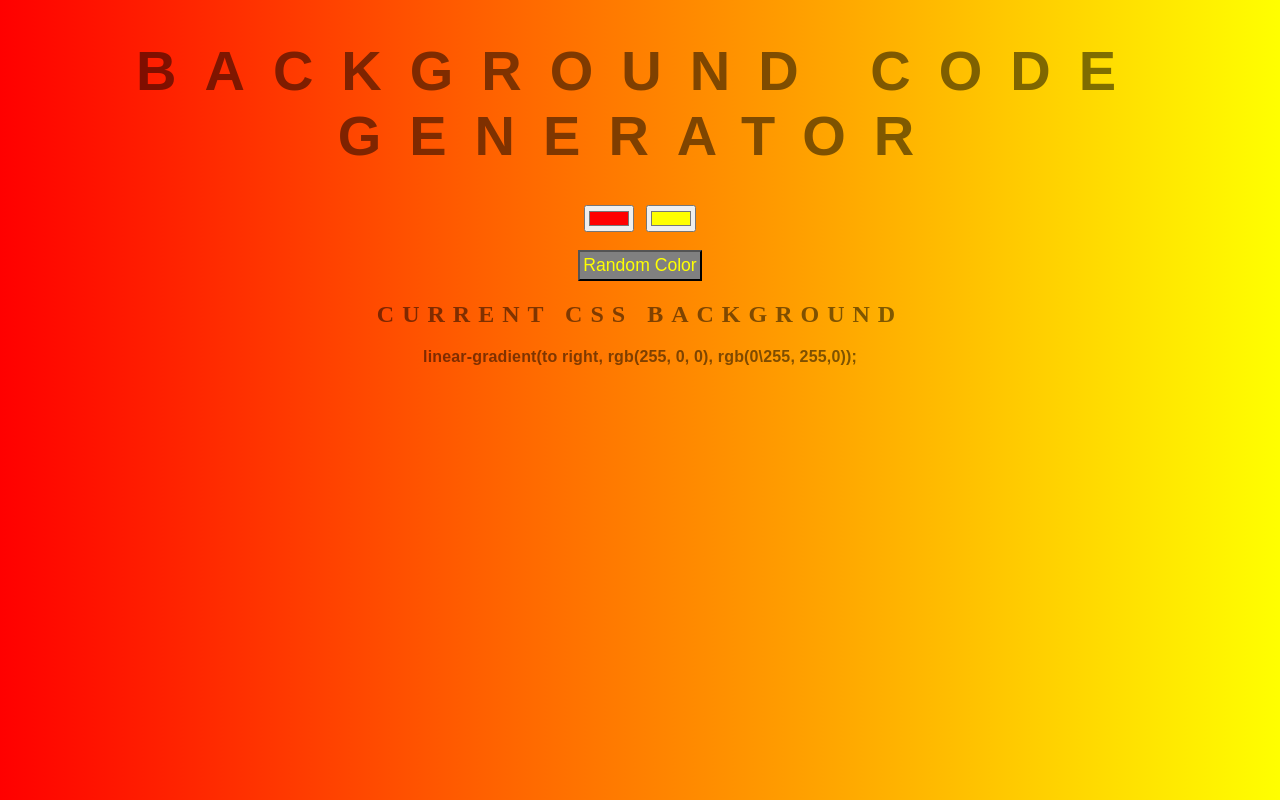
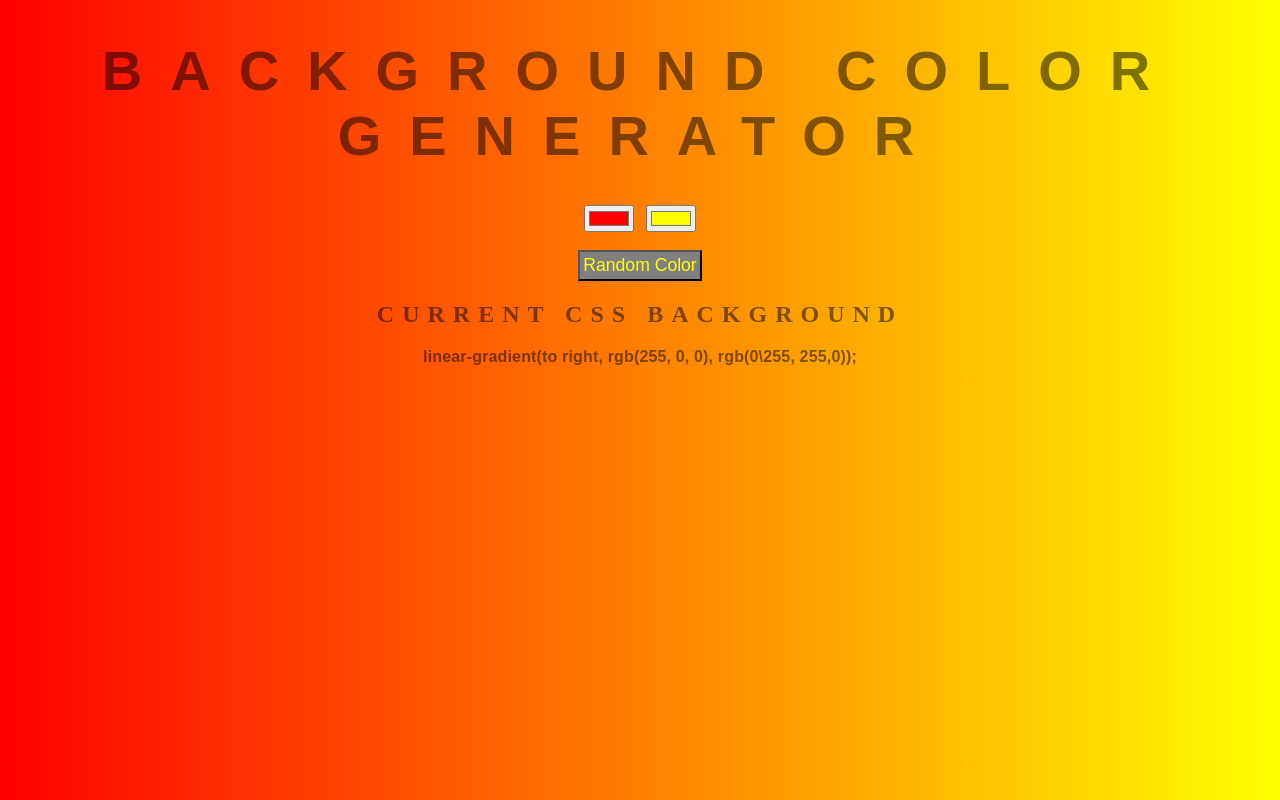
Before and after one commit to abhimittal342/backgorund-gradient-generator, a plain HTML site: page index.html in a window 1280 px wide. Drawn offline with nearby package versions, Linux system fonts and the light colour scheme.

Commit message:
Revert "Deve"

```diff
--- a/index.html
+++ b/index.html
@@ -1,11 +1,11 @@
 <!DOCTYPE html>
 <html>
 <head>
-	<title>My Background code Generator</title>
+	<title>My Background Generator</title>
 	<link rel="stylesheet" type="text/css" href="style.css">
 </head>
 <body class="gradient">
-<h1>Background Code Generator</h1>
+<h1>Background Color Generator</h1>
 
 <input type="color" class="color1" name="color1" value="#ff0000">
 <input type="color" class="color2" name="color2" value="#ffff00">
```
